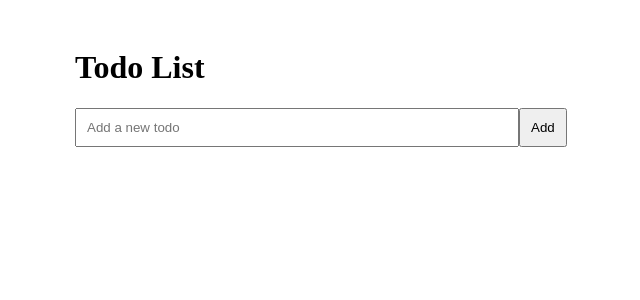
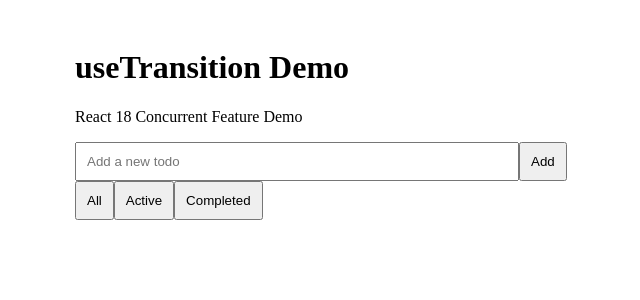
Before and after one commit to cwtuan/fe-tool-public, a React (Vite) app: page / in a window 1280 px wide. Shown: the top 300 px of the page, without its empty margins (265-905 px from the left). Built offline with nearby package versions, Linux system fonts and the light colour scheme.

Commit message:
Add useTransition demo for React 18 concurrent feature

```diff
--- a/src/App.jsx
+++ b/src/App.jsx
@@ -1,9 +1,17 @@
-import { useState } from 'react'
+import { useState, useTransition } from 'react'
 import './App.css'
 
 function App() {
   const [todos, setTodos] = useState([])
   const [input, setInput] = useState('')
+  const [filter, setFilter] = useState('all')
+  const [isPending, startTransition] = useTransition()
+
+  const filteredTodos = todos.filter(todo => {
+    if (filter === 'active') return !todo.completed
+    if (filter === 'completed') return todo.completed
+    return true
+  })
 
   const addTodo = () => {
     if (input.trim()) {
@@ -13,18 +21,26 @@ function App() {
   }
 
   const toggleTodo = (index) => {
-    const newTodos = [...todos]
-    newTodos[index].completed = !newTodos[index].completed
-    setTodos(newTodos)
+    setTodos(todos.map((todo, i) =>
+      i === index ? { ...todo, completed: !todo.completed } : todo
+    ))
   }
 
   const deleteTodo = (index) => {
     setTodos(todos.filter((_, i) => i !== index))
   }
 
+  const handleFilterChange = (newFilter) => {
+    startTransition(() => {
+      setFilter(newFilter)
+    })
+  }
+
   return (
     <div className="App">
-      <h1>Todo List</h1>
+      <h1>useTransition Demo</h1>
+      <p>React 18 Concurrent Feature Demo</p>
+      <div>
         <input
           type="text"
           value={input}
@@ -32,8 +48,15 @@ function App() {
           placeholder="Add a new todo"
         />
         <button onClick={addTodo}>Add</button>
+      </div>
+      <div>
+        <button onClick={() => handleFilterChange('all')}>All</button>
+        <button onClick={() => handleFilterChange('active')}>Active</button>
+        <button onClick={() => handleFilterChange('completed')}>Completed</button>
+      </div>
+      {isPending && <p>Updating...</p>}
       <ul>
-        {todos.map((todo, index) => (
+        {filteredTodos.map((todo, index) => (
           <li key={index} style={{ textDecoration: todo.completed ? 'line-through' : 'none' }}>
             {todo.text}
             <button onClick={() => toggleTodo(index)}>Toggle</button>
```
Lines whose indentation alone changed are shown as unchanged.
